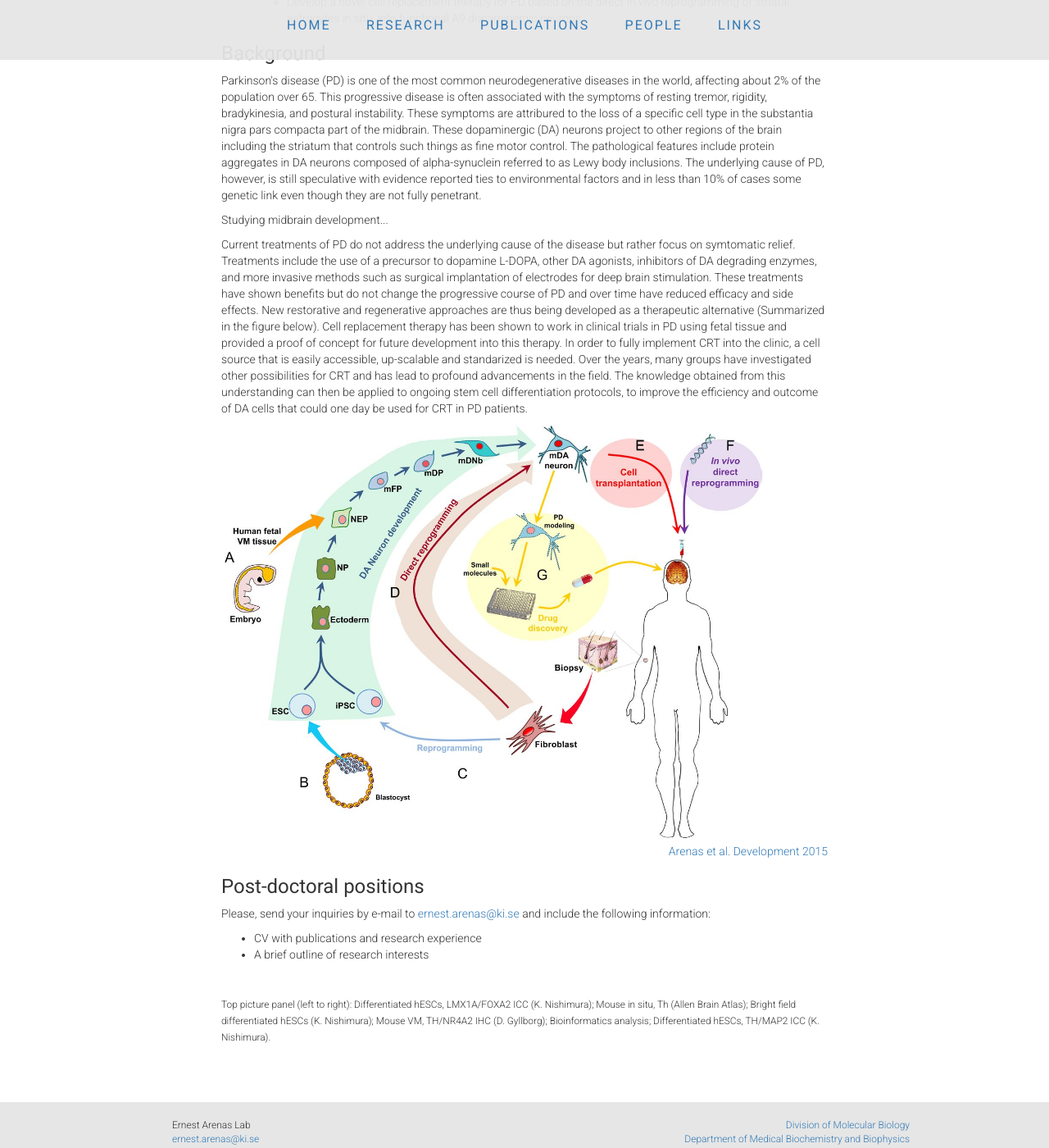
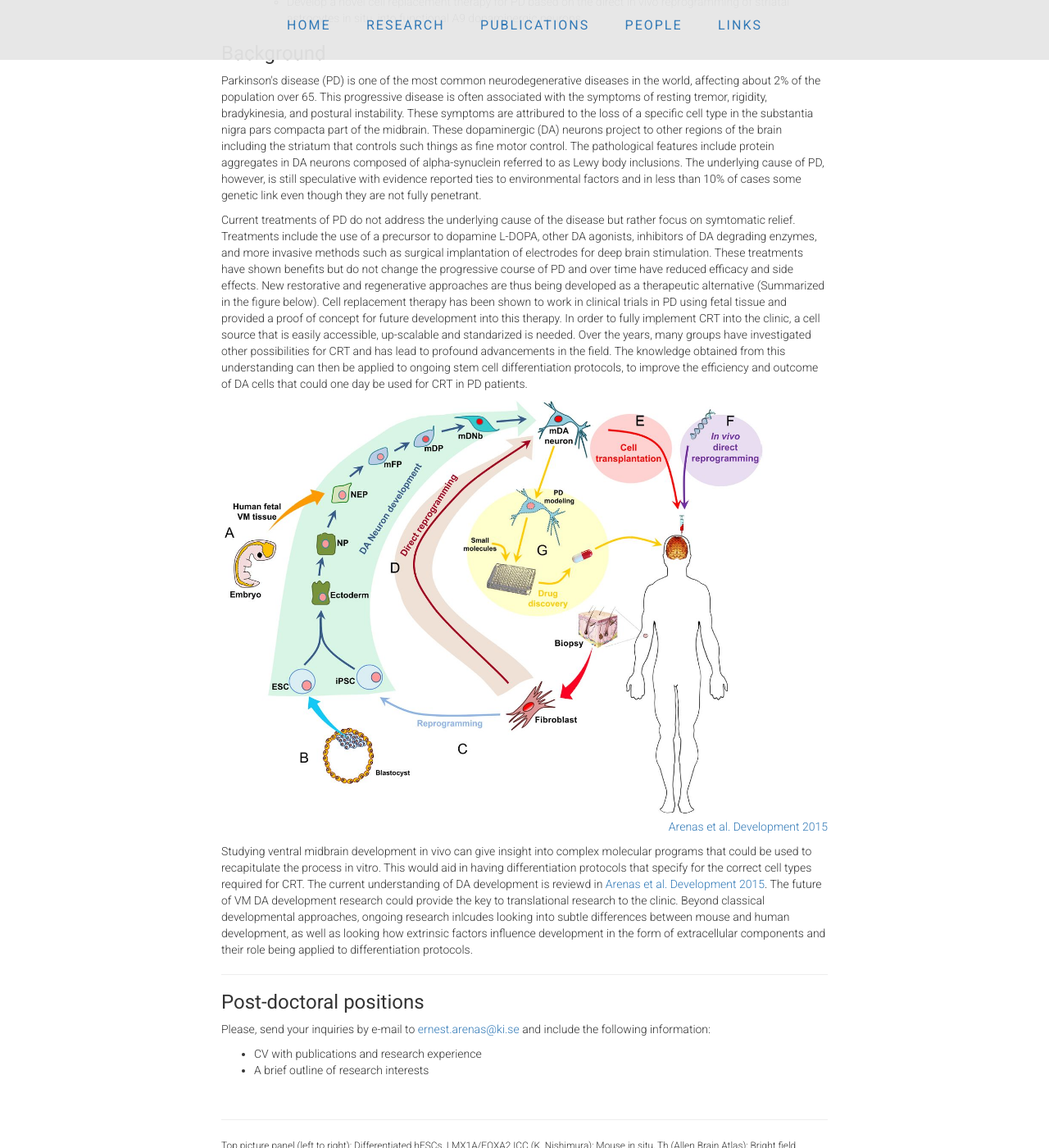
Before and after one commit to ArenasLab/arenaslab.github.io, a Jekyll site: the page research/index.html, which Jekyll copies as it is, in a window 1280 px wide and 1400 px high, scrolled down 538 px. Shown: the whole window at 82% size. Built offline with Jekyll 4.4.1, drawn with Linux system fonts in a browser that asks for light colours.

Commit message:
Update index.html

```diff
--- a/research/index.html
+++ b/research/index.html
@@ -74,26 +73,34 @@
 	       that is easily accessible, up-scalable and standarized is needed. Over the years, many groups have investigated other possibilities for CRT
 	       and has lead to profound advancements in the field. The knowledge obtained from this understanding can then be applied to ongoing stem cell
 	       differentiation protocols, to improve the efficiency and outcome of DA cells that could one day be used for CRT in PD patients.</p>
-	  <img style='width: 90%; object-fit: contain' align="center" src="/img/F4.jpg"/>
+        <img style='width: 90%; object-fit: contain' align="center" src="/img/F4.jpg"/>
 	  <p align="right"><a href="http://dev.biologists.org/content/142/11/1918.long">Arenas et al. Development 2015</a></p>
+	  <p>Studying ventral midbrain development in vivo can give insight into complex molecular programs that could be used to recapitulate
+	       the process in vitro. This would aid in having differentiation protocols that specify for the correct cell types required for CRT.
+	       The current understanding of DA development is reviewd in <a href="http://dev.biologists.org/content/142/11/1918.long">Arenas et al. Development 2015</a>.
+	       The future of VM DA development research could provide the key to translational research to the clinic. Beyond classical developmental approaches,
+	       ongoing research inlcudes looking into subtle differences between mouse and human development, as well as looking how extrinsic factors influence
+	       development in the form of extracellular components and their role being applied to differentiation protocols.</p>
+	  <hr>
     <h3>Post-doctoral positions</h3>
     <p>Please, send your inquiries by e-mail to <a href="mailto:ernest.arenas@ki.se">ernest.arenas@ki.se</a> and include the following information:</p>
     <ul>
       <li>CV with publications and research experience</li>
       <li>A brief outline of research interests</li>
     </ul>
-	<p>&nbsp;<p>
-<p><small>
+    <p>&nbsp;<p>
+    <hr>
+    <p><small>
 	Top picture panel (left to right): Differentiated hESCs, LMX1A/FOXA2 ICC (K. Nishimura); Mouse in situ, Th (Allen Brain Atlas);
 	Bright field differentiated hESCs (K. Nishimura); Mouse VM, TH/NR4A2 IHC (D. Gyllborg); Bioinformatics analysis;
 	Differentiated hESCs, TH/MAP2 ICC (K. Nishimura).
-	</small></p>
+     </small></p>
 
-  </div>
-
+        </div>
       </div>
     </div>
-	<p>&nbsp;<p><p>&nbsp;<p>
+    <p>&nbsp;<p>
+    <p>&nbsp;<p>
 
 
   <footer class="footer">
```
Also changed, not shown: other parts of research/index.html (+0 -1 lines).
